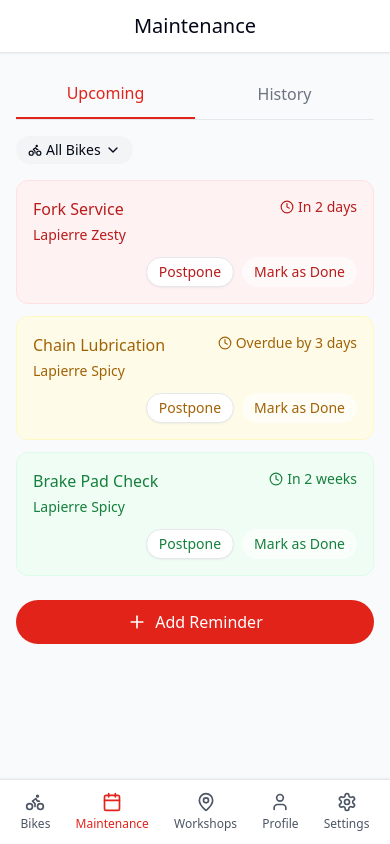
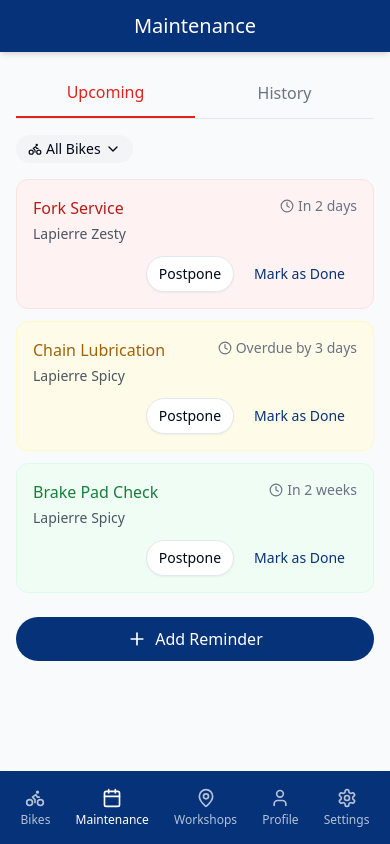
Before and after one commit to quentinhoff/lapierre-bike-care, a React (Vite) app: page /maintenance in a window 390 px wide. Built offline with nearby package versions, Linux system fonts and the light colour scheme.

Commit message:
Refactor: Apply UI changes based on image
Apply the blue color to the header and option bar, and change the format to smartphone size.

```diff
--- a/src/components/Layout/MobileLayout.tsx
+++ b/src/components/Layout/MobileLayout.tsx
@@ -22,11 +22,11 @@ const MobileLayout: React.FC<MobileLayoutProps> = ({
   return (
     <div className="min-h-screen bg-gray-50">
       {title && (
-        <header className="sticky top-0 z-10 bg-white/95 backdrop-blur-sm border-b border-gray-200 px-4 py-3 flex items-center shadow-sm">
+        <header className="sticky top-0 z-10 bg-primary text-white px-4 py-3 flex items-center shadow-md">
           {showBackButton && (
             <button
               onClick={onBack}
-              className="mr-2 text-gray-700"
+              className="mr-2 text-white"
             >
               <svg xmlns="http://www.w3.org/2000/svg" width="24" height="24" viewBox="0 0 24 24" fill="none" stroke="currentColor" strokeWidth="2" strokeLinecap="round" strokeLinejoin="round" className="lucide lucide-chevron-left"><path d="m15 18-6-6 6-6"/></svg>
             </button>
@@ -39,24 +39,24 @@ const MobileLayout: React.FC<MobileLayoutProps> = ({
         {children}
       </main>
 
-      <nav className="fixed bottom-0 left-0 right-0 bg-white border-t border-gray-200 flex justify-around items-center py-2 px-2 z-10 shadow-[0_-1px_3px_rgba(0,0,0,0.05)]">
-        <Link to="/dashboard" className={`flex flex-col items-center justify-center px-3 py-1 ${path === '/dashboard' ? 'text-lapierre-red' : 'text-gray-600'}`}>
+      <nav className="fixed bottom-0 left-0 right-0 bg-primary border-t border-primary/30 flex justify-around items-center py-3 px-2 z-10 shadow-lg">
+        <Link to="/dashboard" className={`flex flex-col items-center justify-center px-3 py-1 ${path === '/dashboard' ? 'text-white' : 'text-primary-foreground/70'}`}>
           <Bike size={20} />
           <span className="text-xs mt-1">Bikes</span>
         </Link>
-        <Link to="/maintenance" className={`flex flex-col items-center justify-center px-3 py-1 ${path === '/maintenance' ? 'text-lapierre-red' : 'text-gray-600'}`}>
+        <Link to="/maintenance" className={`flex flex-col items-center justify-center px-3 py-1 ${path === '/maintenance' ? 'text-white' : 'text-primary-foreground/70'}`}>
           <Calendar size={20} />
           <span className="text-xs mt-1">Maintenance</span>
         </Link>
-        <Link to="/workshops" className={`flex flex-col items-center justify-center px-3 py-1 ${path === '/workshops' ? 'text-lapierre-red' : 'text-gray-600'}`}>
+        <Link to="/workshops" className={`flex flex-col items-center justify-center px-3 py-1 ${path === '/workshops' ? 'text-white' : 'text-primary-foreground/70'}`}>
           <MapPin size={20} />
           <span className="text-xs mt-1">Workshops</span>
         </Link>
-        <Link to="/profile" className={`flex flex-col items-center justify-center px-3 py-1 ${path === '/profile' ? 'text-lapierre-red' : 'text-gray-600'}`}>
+        <Link to="/profile" className={`flex flex-col items-center justify-center px-3 py-1 ${path === '/profile' ? 'text-white' : 'text-primary-foreground/70'}`}>
           <User size={20} />
           <span className="text-xs mt-1">Profile</span>
         </Link>
-        <Link to="/settings" className={`flex flex-col items-center justify-center px-3 py-1 ${path === '/settings' ? 'text-lapierre-red' : 'text-gray-600'}`}>
+        <Link to="/settings" className={`flex flex-col items-center justify-center px-3 py-1 ${path === '/settings' ? 'text-white' : 'text-primary-foreground/70'}`}>
           <Settings size={20} />
           <span className="text-xs mt-1">Settings</span>
         </Link>
--- a/src/components/Maintenance/ReminderCard.tsx
+++ b/src/components/Maintenance/ReminderCard.tsx
@@ -1,6 +1,7 @@
 
 import React from 'react';
 import { Clock } from 'lucide-react';
+import { Button } from "@/components/ui/button";
 
 interface ReminderCardProps {
   id: string;
@@ -20,13 +21,26 @@ const ReminderCard: React.FC<ReminderCardProps> = ({
   const getPriorityStyles = () => {
     switch (priority) {
       case 'high':
-        return 'bg-red-50 text-red-700 border-red-100';
+        return 'bg-red-50 border-red-100';
       case 'medium':
-        return 'bg-yellow-50 text-yellow-700 border-yellow-100';
+        return 'bg-yellow-50 border-yellow-100';
       case 'low':
-        return 'bg-green-50 text-green-700 border-green-100';
+        return 'bg-green-50 border-green-100';
       default:
-        return 'bg-gray-50 text-gray-700 border-gray-100';
+        return 'bg-gray-50 border-gray-100';
+    }
+  };
+
+  const getPriorityTextStyles = () => {
+    switch (priority) {
+      case 'high':
+        return 'text-red-700';
+      case 'medium':
+        return 'text-yellow-700';
+      case 'low':
+        return 'text-green-700';
+      default:
+        return 'text-gray-700';
     }
   };
 
@@ -34,22 +48,30 @@ const ReminderCard: React.FC<ReminderCardProps> = ({
     <div className={`p-4 rounded-xl mb-3 border ${getPriorityStyles()}`}>
       <div className="flex items-start justify-between">
         <div>
-          <h4 className="font-medium">{maintenanceType}</h4>
-          <p className="text-sm mt-1">{bikeModel}</p>
+          <h4 className={`font-medium ${getPriorityTextStyles()}`}>{maintenanceType}</h4>
+          <p className="text-sm mt-1 text-gray-600">{bikeModel}</p>
         </div>
-        <div className="flex items-center text-sm">
+        <div className="flex items-center text-sm text-gray-500">
           <Clock size={14} className="mr-1" />
           <span>{dueDate}</span>
         </div>
       </div>
 
       <div className="mt-3 flex justify-end gap-2">
-        <button className="bg-white rounded-full px-3 py-1 text-sm shadow-sm border border-gray-200">
+        <Button
+          variant="outline"
+          size="sm"
+          className="bg-white rounded-full px-3 py-1 text-sm shadow-sm"
+        >
           Postpone
-        </button>
-        <button className="bg-white/60 backdrop-blur-sm rounded-full px-3 py-1 text-sm font-medium">
+        </Button>
+        <Button
+          variant="ghost"
+          size="sm"
+          className="text-primary font-medium rounded-full px-3 py-1"
+        >
           Mark as Done
-        </button>
+        </Button>
       </div>
     </div>
   );
--- a/src/index.css
+++ b/src/index.css
@@ -14,16 +14,16 @@
     --popover: 0 0% 100%;
     --popover-foreground: 222.2 84% 4.9%;
 
-    --primary: 0 82% 49%; /* Lapierre Red */
+    --primary: 217 90% 25%; /* Bleu foncé */
     --primary-foreground: 0 0% 100%;
 
-    --secondary: 0 0% 20%; /* Dark Gray */
+    --secondary: 217 90% 55%; /* Bleu moyen */
     --secondary-foreground: 0 0% 100%;
 
     --muted: 210 40% 96.1%;
     --muted-foreground: 215.4 16.3% 46.9%;
 
-    --accent: 0 0% 97%; /* Light Gray */
+    --accent: 217 90% 90%; /* Bleu très clair */
     --accent-foreground: 222.2 47.4% 11.2%;
 
     --destructive: 0 84.2% 60.2%;
@@ -31,7 +31,7 @@
 
     --border: 214.3 31.8% 91.4%;
     --input: 214.3 31.8% 91.4%;
-    --ring: 0 82% 49%; /* Lapierre Red */
+    --ring: 217 90% 25%; /* Bleu foncé */
 
     --radius: 1rem;
 
@@ -55,10 +55,10 @@
     --popover: 222.2 84% 4.9%;
     --popover-foreground: 210 40% 98%;
 
-    --primary: 0 82% 49%; /* Lapierre Red */
+    --primary: 217 90% 40%; /* Bleu pour le mode sombre */
     --primary-foreground: 0 0% 100%;
 
-    --secondary: 0 0% 20%; /* Dark Gray */
+    --secondary: 217 90% 60%; /* Bleu moyen pour le mode sombre */
     --secondary-foreground: 0 0% 100%;
 
     --muted: 217.2 32.6% 17.5%;
@@ -97,7 +97,7 @@
 
 @layer components {
   .btn-primary {
-    @apply bg-lapierre-red hover:bg-lapierre-red/90 text-white font-medium py-2.5 px-4 rounded-full transition-all;
+    @apply bg-primary hover:bg-primary/90 text-white font-medium py-2.5 px-4 rounded-full transition-all;
   }
 
   .btn-secondary {
@@ -105,7 +105,7 @@
   }
 
   .form-input {
-    @apply w-full rounded-lg border border-gray-300 px-4 py-2.5 focus:border-lapierre-red focus:ring-1 focus:ring-lapierre-red;
+    @apply w-full rounded-lg border border-gray-300 px-4 py-2.5 focus:border-primary focus:ring-1 focus:ring-primary;
   }
 }
 
--- a/tailwind.config.ts
+++ b/tailwind.config.ts
@@ -29,6 +29,7 @@ export default {
                     red: '#E2231A',
                     dark: '#333333',
                     light: '#F8F8F8',
+                    blue: '#002E8A', // Bleu foncé de la référence
                 },
 				primary: {
 					DEFAULT: 'hsl(var(--primary))',
```
